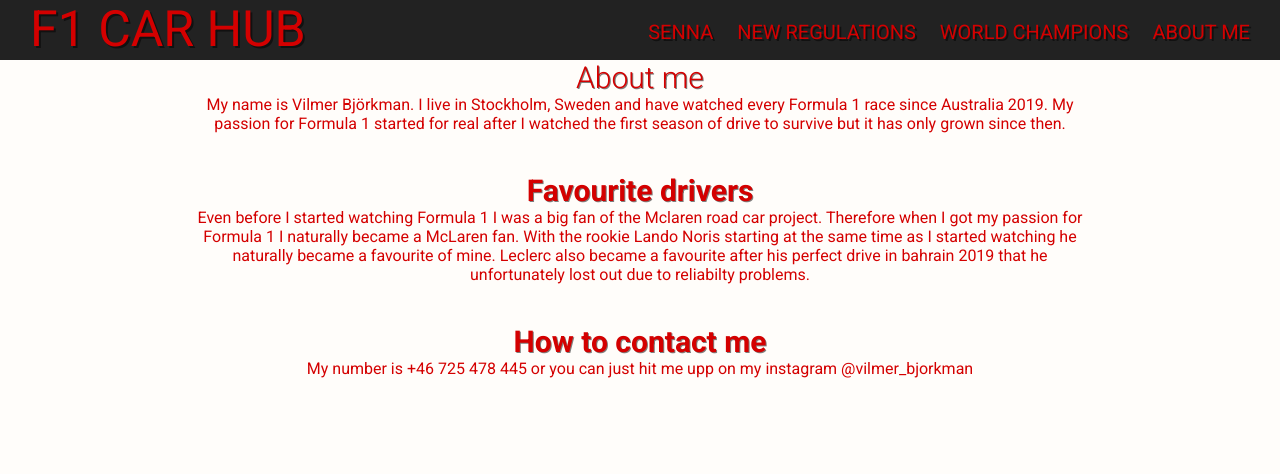
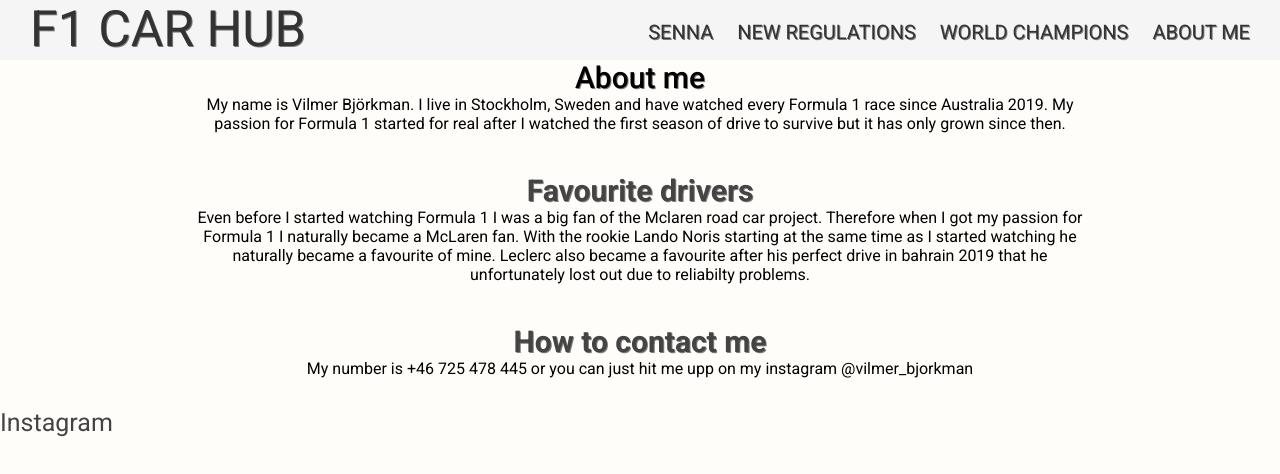
Before and after one commit to vilmerbjorkman/projekt_3, a plain HTML site: page about.html in a window 1280 px wide. Drawn offline with Linux system fonts and the light colour scheme.

Commit message:
fortsatt med allt

```diff
--- a/about.html
+++ b/about.html
@@ -27,5 +27,7 @@
     <p>Even before I started watching Formula 1 I was a big fan of the Mclaren road car project. Therefore when I got my passion for Formula 1 I naturally became a McLaren fan. With the rookie Lando Noris starting at the same time as I started watching he naturally became a favourite of mine. Leclerc also became a favourite after his perfect drive in bahrain 2019 that he unfortunately lost out due to reliabilty problems. </p>
     <h2>How to contact me</h2>
     <p>My number is +46 725 478 445 or you can just hit me upp on my instagram @vilmer_bjorkman</p>
+    <a class="social" href="https://www.instagram.com/vilmer_bjorkman/">Instagram</a>
+
 </body>
 </html>
--- a/style.css
+++ b/style.css
@@ -1,7 +1,6 @@
 body{
     background-color:#FFFDFA;
     font-family: 'Roboto';
-    color:#D40000;
 
 }
 nav ul{
@@ -13,35 +12,33 @@
     display: inline-block;
     margin: 0 10px;
     font-size: 20px;
-    font-family: 'Roboto';
     color: #333333;
-    background:#222222;
+    box-shadow: #222222;
 
 
 }
 nav ul li a{
-    color: #222222;
+    color: #333333;
 }
 nav{
-    background:#222222;
+    background:#F5F5F5;
     height: 60px;
     width: 100%;
 
+
 }
 .uppe{
-    color: #D40000;
+    color: #333333;
     text-transform: uppercase;
-    text-shadow: 2px 2px rgba(0, 0, 0, 0.5);
+    text-shadow: 1px 1px rgba(0, 0, 0, 0.5);
 }
-label.logo1{
-    color:#333333;
+.logo1{
+    color:#D40000;
     font-size: 50px;
-    font-family: 'Roboto';
     margin-left: 30px;
 }
 h1{
-    font-family: 'Roboto';
-    font-weight: 300;
+    font-weight: 500;
     font-size: 30px;
     margin-left: 20%;
     margin-right: 20%;
@@ -51,9 +48,8 @@
 h2{
     text-align: center;
     margin-top: 40px;
-    font-family: 'Roboto';
     font-size: 30px;
-    color: #D40000;
+    color: #444444;
     text-shadow: 1px 1px rgba(0, 0, 0, 0.5);
 }
 img{
@@ -62,7 +58,7 @@
     margin-bottom: 20px;
 }
 a{
-    color:#D40000;
+    color:#444444;
 }
 p{
     text-align: center;
@@ -74,3 +70,8 @@
     margin-left: 25%;
     width: 50%;
 }
+.social{
+    text-align: center;
+    font-size: 25px;
+    text-align: center;
+}
```
Also changed, not shown: bgp/bgp.html (added, +31 -0 lines), index.html (+1 -1 lines), senna.html (+0 -1 lines), bgp/drivers.jpg (added).
